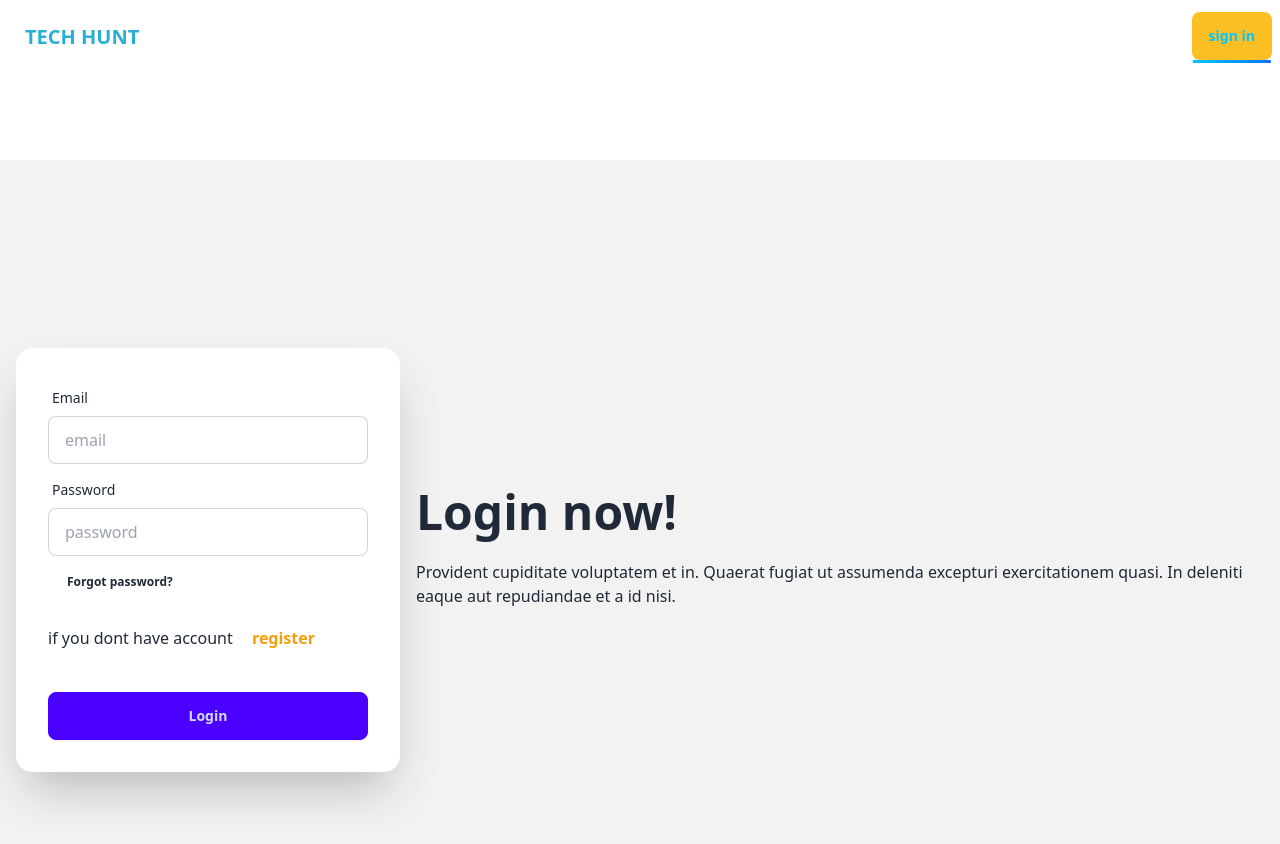
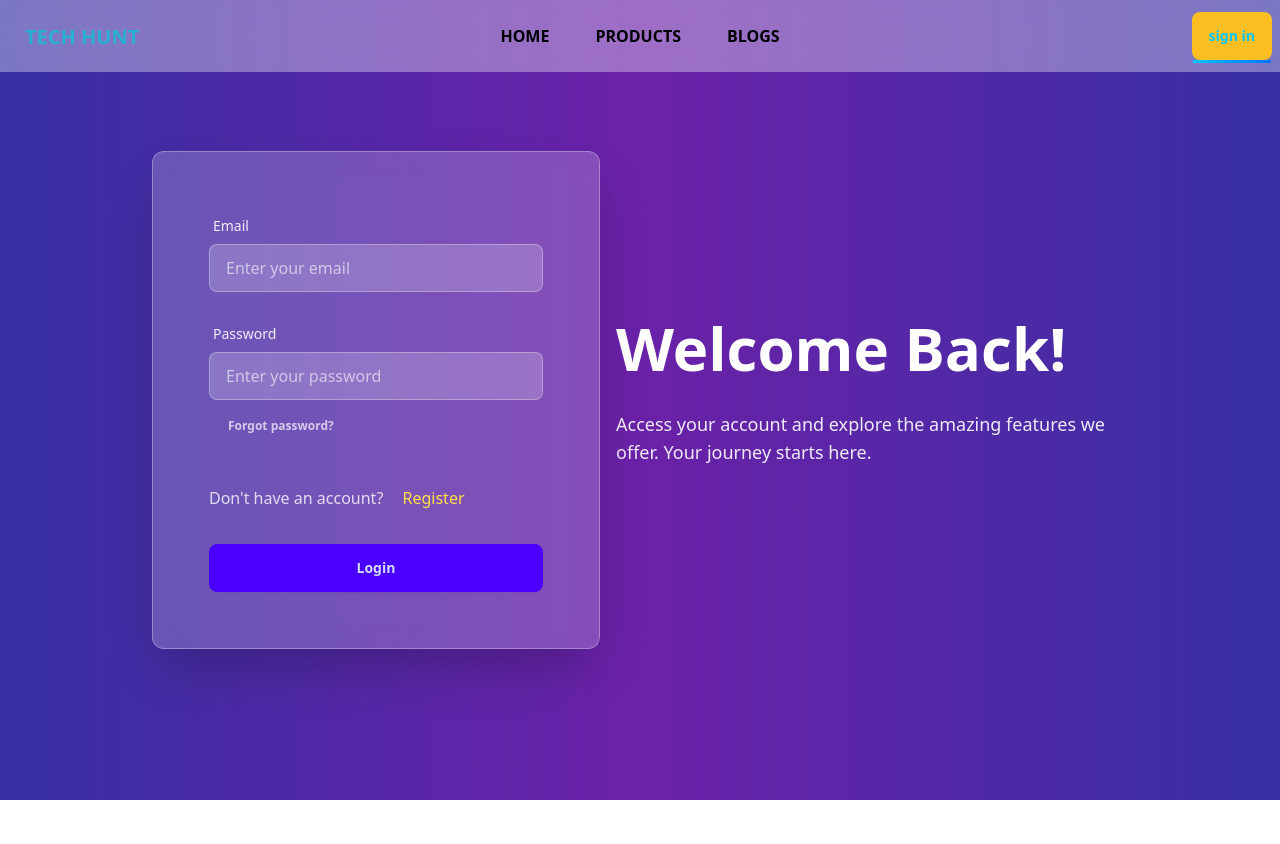
Before and after one commit to Joynal-Abedin85/tech-hunt-client, a React (Vite) app: page /login in a window 1280 px wide. Shown: the top 844 px of the page. Built offline with nearby package versions, Linux system fonts and the light colour scheme; no server answers.

Commit message:
change login page design

```diff
--- a/src/index.css
+++ b/src/index.css
@@ -13,7 +13,7 @@
   position: relative;
   display: inline-block;
   padding: 10px 15px;
-  color: #ffffff;
+  color: #000000;
   font-size: 16px;
   font-weight: 600;
   text-decoration: none;
--- a/src/pages/auth/Login.jsx
+++ b/src/pages/auth/Login.jsx
@@ -17,19 +17,7 @@ const Login = () => {
     let from = location.state?.from?.pathname || "/"
 
 
-    // useEffect(()=> {
-    //     loadCaptchaEnginge(2);
-    // },[])
 
-    // const handlecapcha = (e) => {
-    //     const usercapcha = e.target.value
-    //     console.log(usercapcha)
-    //     if(validateCaptcha(usercapcha)){
-    //         setdisabled(false)
-    //     } else{
-    //         setdisabled(true)
-    //     }
-    // }
     const handlesubmit= (e) =>  {
         e.preventDefault()
         const email = e.target.email.value
@@ -43,46 +31,74 @@ const Login = () => {
 
     }
     return (
-        <div className="hero relative top-20 bg-base-200 min-h-screen">
-  <div className="hero-content flex-col lg:flex-row-reverse">
-    <div className="text-center lg:text-left">
-      <h1 className="text-5xl font-bold">Login now!</h1>
-      <p className="py-6">
-        Provident cupiditate voluptatem et in. Quaerat fugiat ut assumenda excepturi exercitationem
-        quasi. In deleniti eaque aut repudiandae et a id nisi.
+      <div className="hero min-h-screen bg-gradient-to-r from-indigo-800 via-purple-800 to-indigo-800 relative top-[-80px]">
+      <div className="hero-content flex-col lg:flex-row-reverse w-full max-w-6xl">
+
+        {/* Text Section */}
+        <div className="text-white text-center lg:text-left max-w-lg">
+          <h1 className="text-6xl font-extrabold leading-tight">Welcome Back!</h1>
+          <p className="py-6 text-lg opacity-90">
+            Access your account and explore the amazing features we offer. Your journey starts here.
           </p>
         </div>
-    <div className="card bg-base-100 w-full max-w-sm shrink-0 shadow-2xl">
-      <form onSubmit={handlesubmit} className="card-body">
+
+        {/* Card Section */}
+        <div className="card bg-white/20 backdrop-blur-md shadow-2xl w-full max-w-md text-white p-6 rounded-xl border border-white/30">
+          <form onSubmit={handlesubmit} className="card-body space-y-4">
+
+            {/* Email */}
             <div className="form-control">
               <label className="label">
-            <span className="label-text">Email</span>
+                <span className="label-text text-white/90">Email</span>
               </label>
-          <input type="email" name='email' placeholder="email" className="input input-bordered" required />
+              <input
+                type="email"
+                name='email'
+                placeholder="Enter your email"
+                className="input input-bordered input-primary bg-white/20 placeholder-white/60 text-white border-white/30"
+                required
+              />
             </div>
+
+            {/* Password */}
             <div className="form-control">
               <label className="label">
-            <span className="label-text">Password</span>
+                <span className="label-text text-white/90">Password</span>
               </label>
-          <input type="password" name='password' placeholder="password" className="input input-bordered" required />
+              <input
+                type="password"
+                name='password'
+                placeholder="Enter your password"
+                className="input input-bordered input-primary bg-white/20 placeholder-white/60 text-white border-white/30"
+                required
+              />
               <label className="label">
-            <a href="#" className="label-text-alt link link-hover">Forgot password?</a>
+                <a href="#" className="label-text-alt link link-hover text-white/70 hover:text-white">Forgot password?</a>
               </label>
             </div>
 
+            {/* Register */}
             <div>
-        <h2>if you dont have account <NavLink className='text-amber-500' to='/register' >register</NavLink>  </h2>
+              <p className="text-white/80">
+                Don't have an account?{' '}
+                <NavLink className="text-yellow-300 font-medium hover:underline" to="/register">
+                  Register
+                </NavLink>
+              </p>
             </div>
 
-        <div className="form-control mt-6">
-          <button  className="btn btn-primary">Login</button>
+            {/* Button */}
+            <div className="form-control mt-4">
+              <button className="btn btn-primary w-full hover:scale-105 transition-transform duration-200">
+                Login
+              </button>
             </div>
 
           </form>
-
         </div>
       </div>
     </div>
+
     );
 };
 
```
Lines whose indentation alone changed are shown as unchanged.
